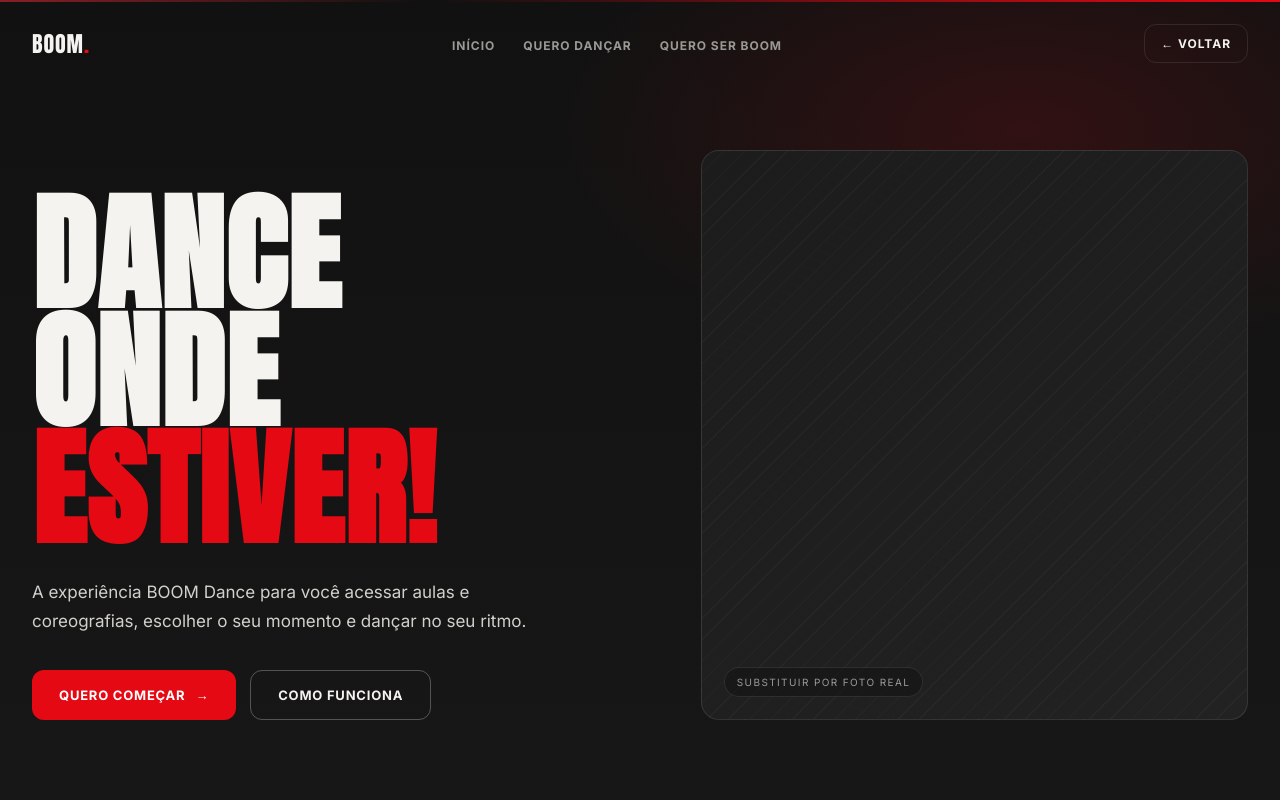
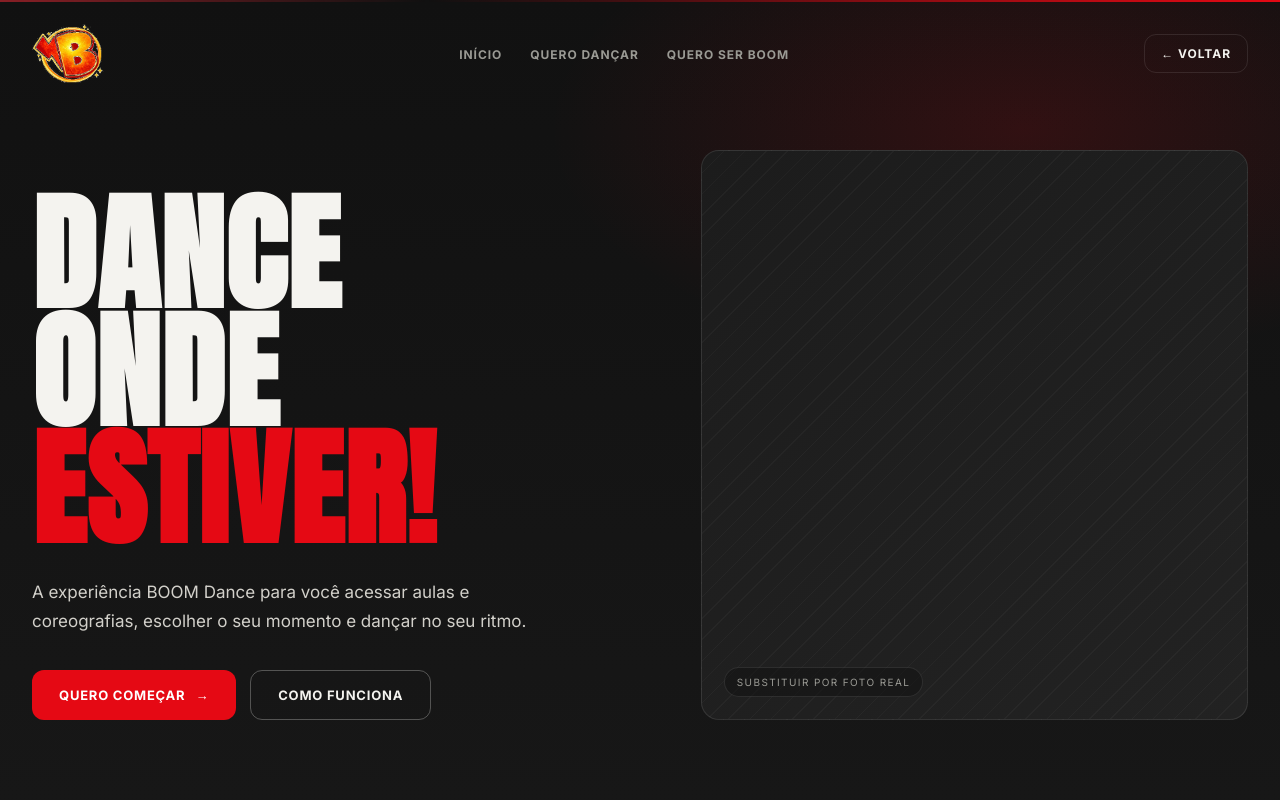
Before and after one commit to vviniciuslimma/Site-Boom-company, a plain HTML site: page quero-dancar.html in a window 1280 px wide. Shown: the top 800 px of the page. Drawn offline with Linux system fonts and the light colour scheme.

Commit message:
V4.12 Adição da logo

```diff
--- a/quero-dancar.html
+++ b/quero-dancar.html
@@ -93,7 +93,12 @@
   letter-spacing:.04em;
   text-transform:uppercase;
 }
-.logo span{color:var(--brand)}
+.logo-img{
+  width:72px;
+  height:auto;
+  display:block;
+  object-fit:contain;
+}
 .nav-links{
   display:flex;
   align-items:center;
@@ -382,7 +387,13 @@
 
 <header>
   <div class="container nav-row">
-    <a href="index.html" class="logo">BOOM<span>.</span></a>
+   <a href="#top" class="logo">
+  <img
+    src="boom-company-logo-transparent.png"
+    alt="BOOM Company"
+    class="logo-img"
+  >
+</a>
     <nav>
       <ul class="nav-links">
         <li><a href="index.html">Início</a></li>
@@ -518,7 +529,13 @@
 
 <footer>
   <div class="container footer-row">
-    <a href="index.html" class="logo">BOOM<span>.</span></a>
+    <a href="#top" class="logo">
+  <img
+    src="boom-company-logo-transparent.png"
+    alt="BOOM Company"
+    class="logo-img"
+  >
+</a>
     <div class="footer-links">
       <a href="index.html">Início</a>
       <a href="quero-ser-boom.html">Quero Ser BOOM</a>
```
Also changed, not shown: galeria-boom.html (+20 -3 lines), index.html (+21 -4 lines), quero-ser-boom.html (+20 -3 lines), boom-company-logo-transparent.png (added).
